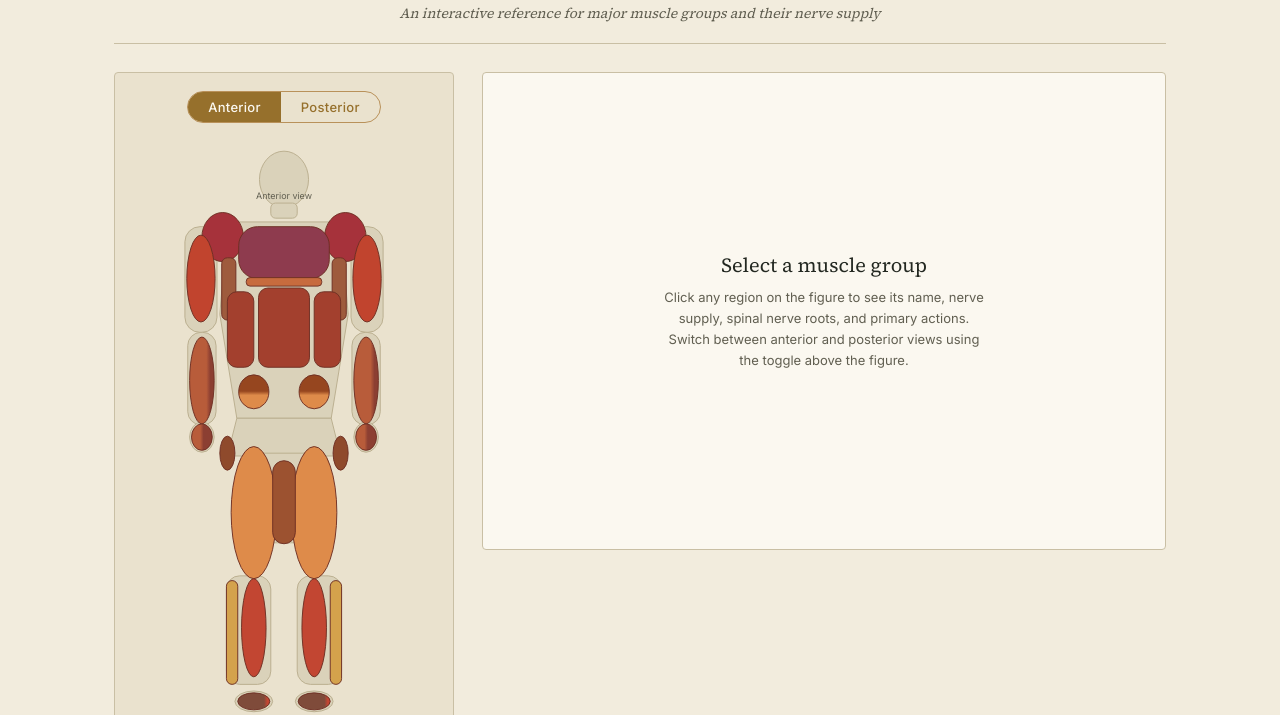
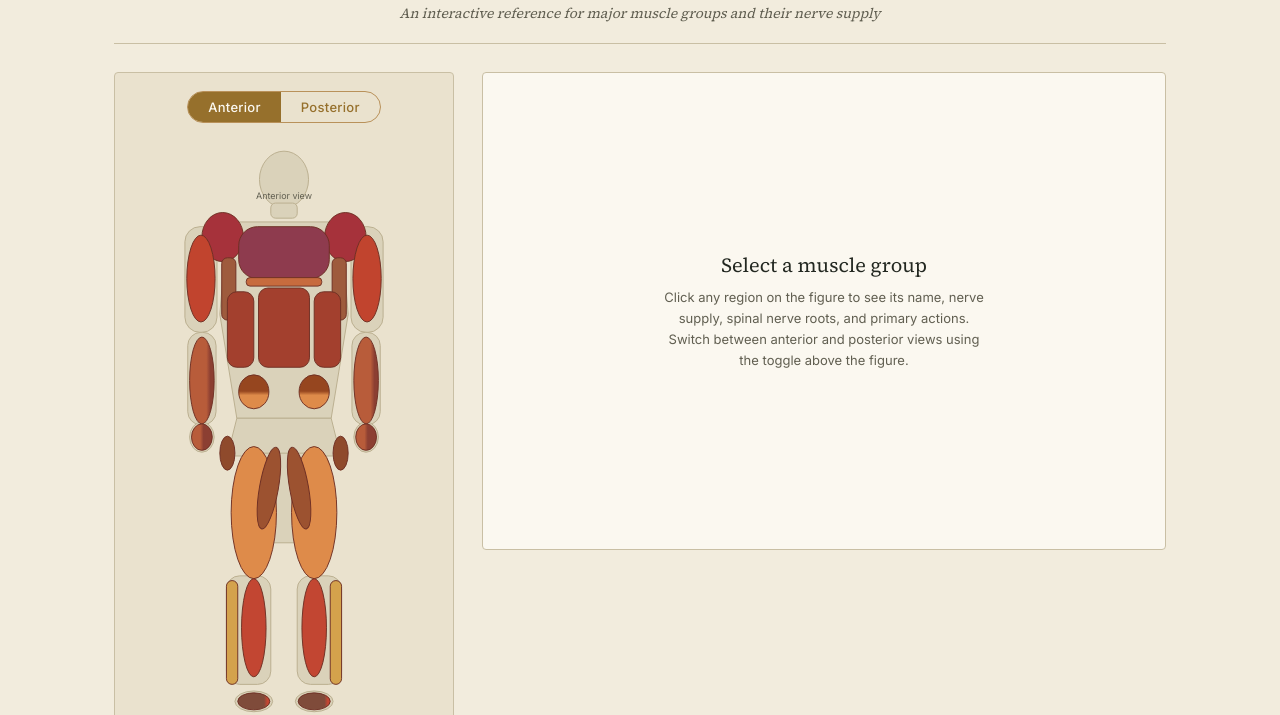
Before and after one commit to Dr-Brad5/myoman, a plain HTML site: page index.html in a window 1280 px wide. Shown: the part 85-800 px from the top of the page. Drawn offline with Linux system fonts and the light colour scheme.

Commit message:
Show hip adductors as two ovals along the inner thighs
Co-Authored-By: Claude Opus 5.5 <noreply@anthropic.com>
Claude-Session: https://claude.ai/code/session_01BFY3vzs1n8jixGGUopi621

```diff
--- a/index.html
+++ b/index.html
@@ -421,7 +421,8 @@
           <ellipse class="muscle" data-id="tfl" cx="220" cy="335" rx="8" ry="18"/>
           <ellipse class="muscle" data-id="quadriceps" cx="128" cy="398" rx="24" ry="70"/>
           <ellipse class="muscle" data-id="quadriceps" cx="192" cy="398" rx="24" ry="70"/>
-          <rect class="muscle" data-id="adductors" x="148" y="343" width="24" height="88" rx="12"/>
+          <ellipse class="muscle" data-id="adductors" cx="144" cy="372" rx="10" ry="44" transform="rotate(10 144 372)"/>
+          <ellipse class="muscle" data-id="adductors" cx="176" cy="372" rx="10" ry="44" transform="rotate(-10 176 372)"/>
           <rect class="muscle" data-id="peroneals" x="99" y="470" width="12" height="110" rx="6"/>
           <rect class="muscle" data-id="peroneals" x="209" y="470" width="12" height="110" rx="6"/>
           <ellipse class="muscle" data-id="anterior-leg" cx="128" cy="520" rx="13" ry="52"/>
```
